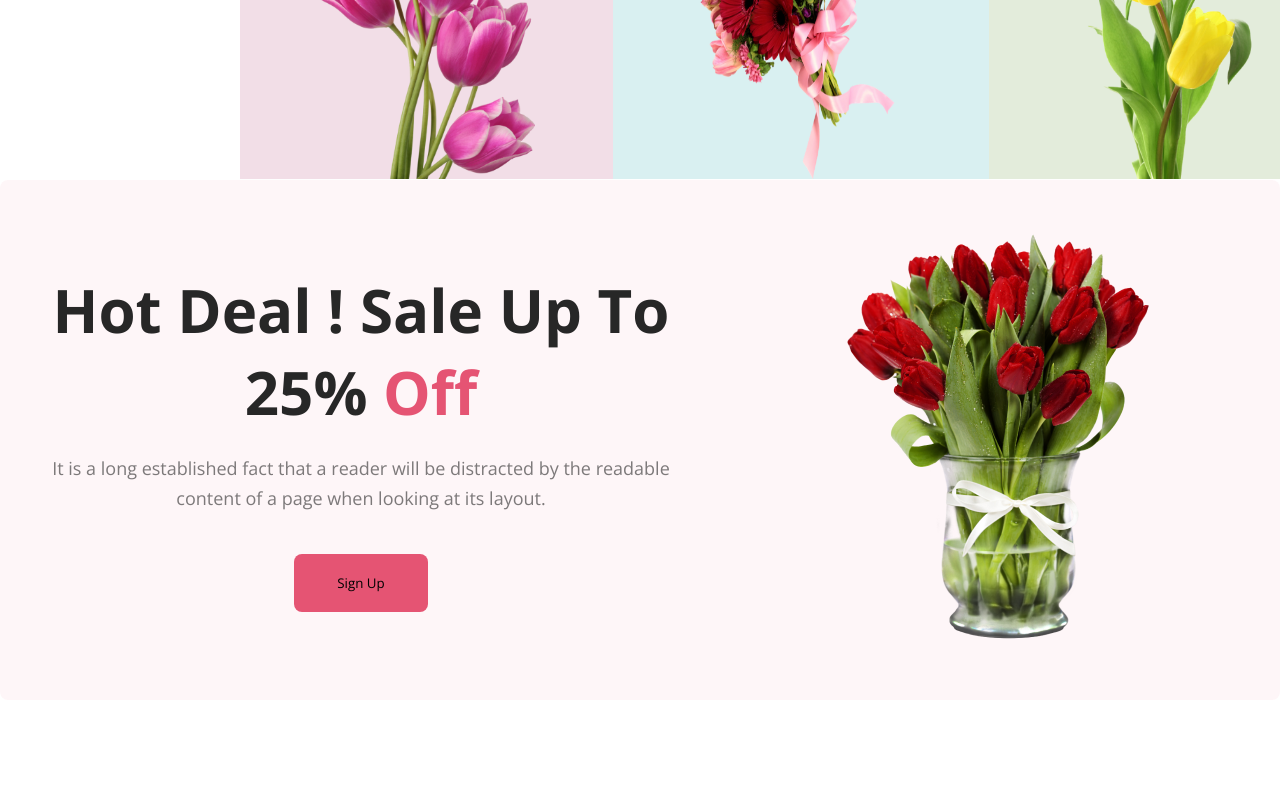
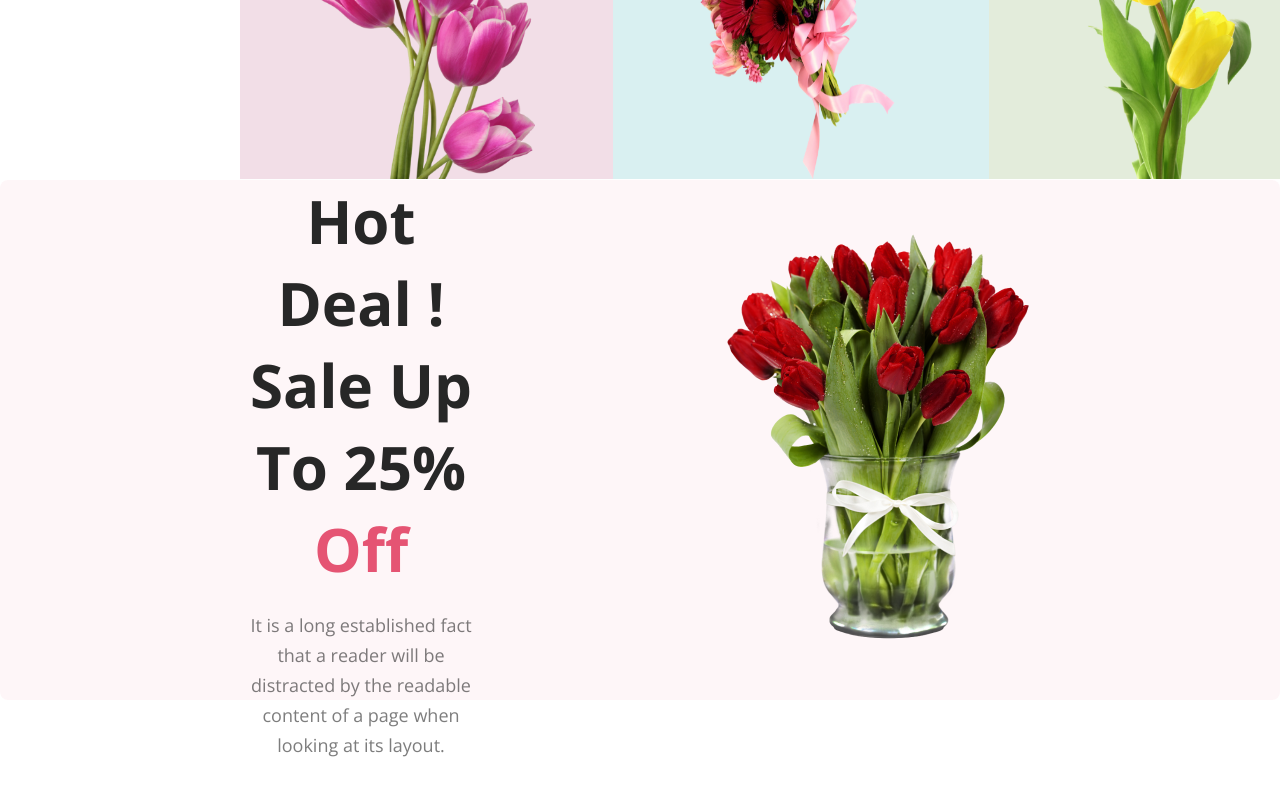
Before and after one commit to imtiazins/flower-shop-assignment, a plain HTML site: page index.html in a window 1280 px wide. Shown: the part 1300-2098 px from the top of the page. Drawn offline with nearby package versions, Linux system fonts and the light colour scheme.

Commit message:
align all

```diff
--- a/index.css
+++ b/index.css
@@ -141,8 +141,9 @@
     color: #272727;
     font-size: 40px;
     font-weight: 800;
-    width: 50%;
+    width: 60%;
     margin: auto;
+    padding: 0px 240px ;
 }
 
 .hot-deal-description {
@@ -156,7 +157,7 @@
 }
 
 .hot-deal-image {
-    padding: 100px 120px;
+    padding: 100px 240px 100px 0px ;
 }
 
 /* social media  */
```
